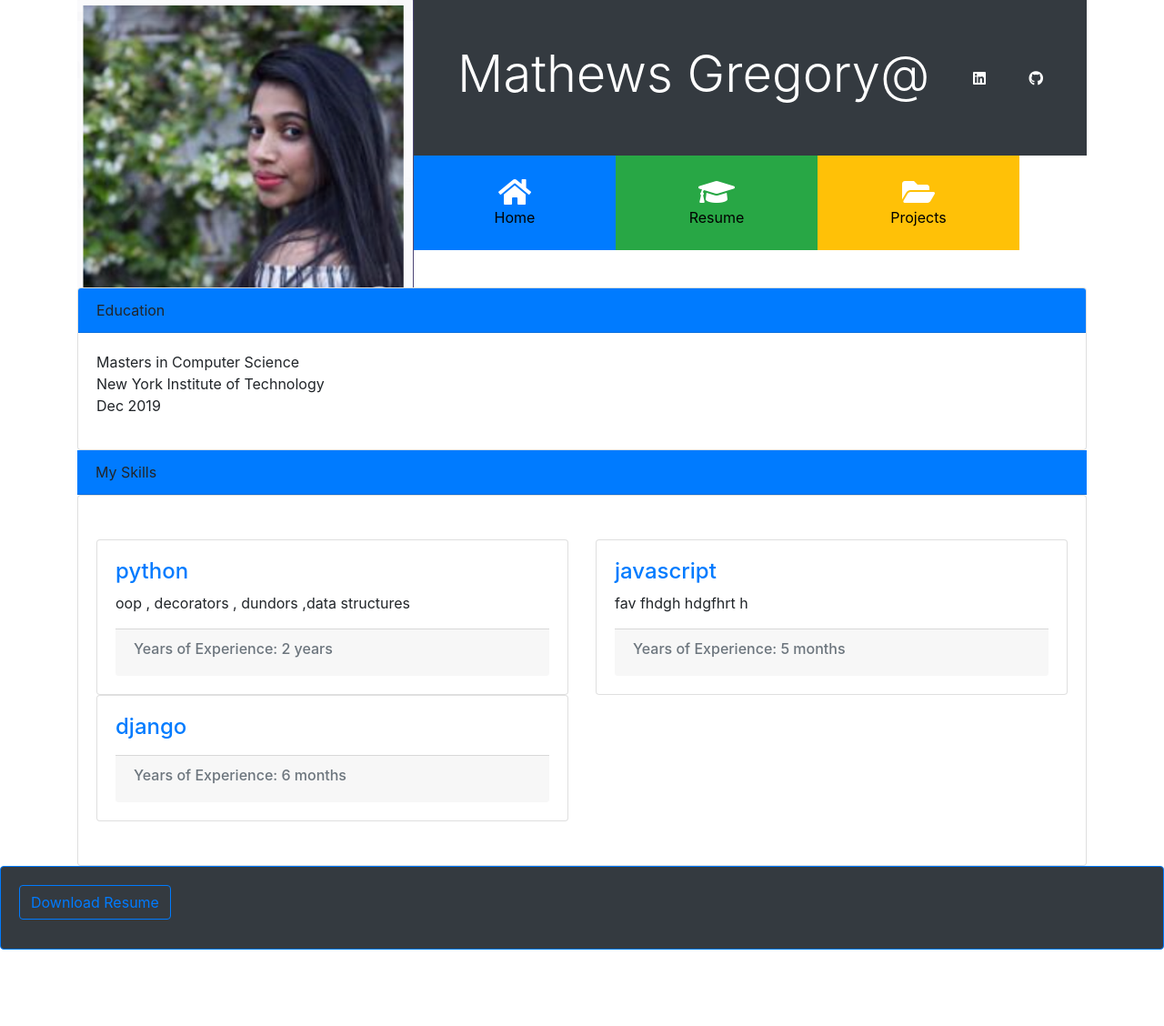
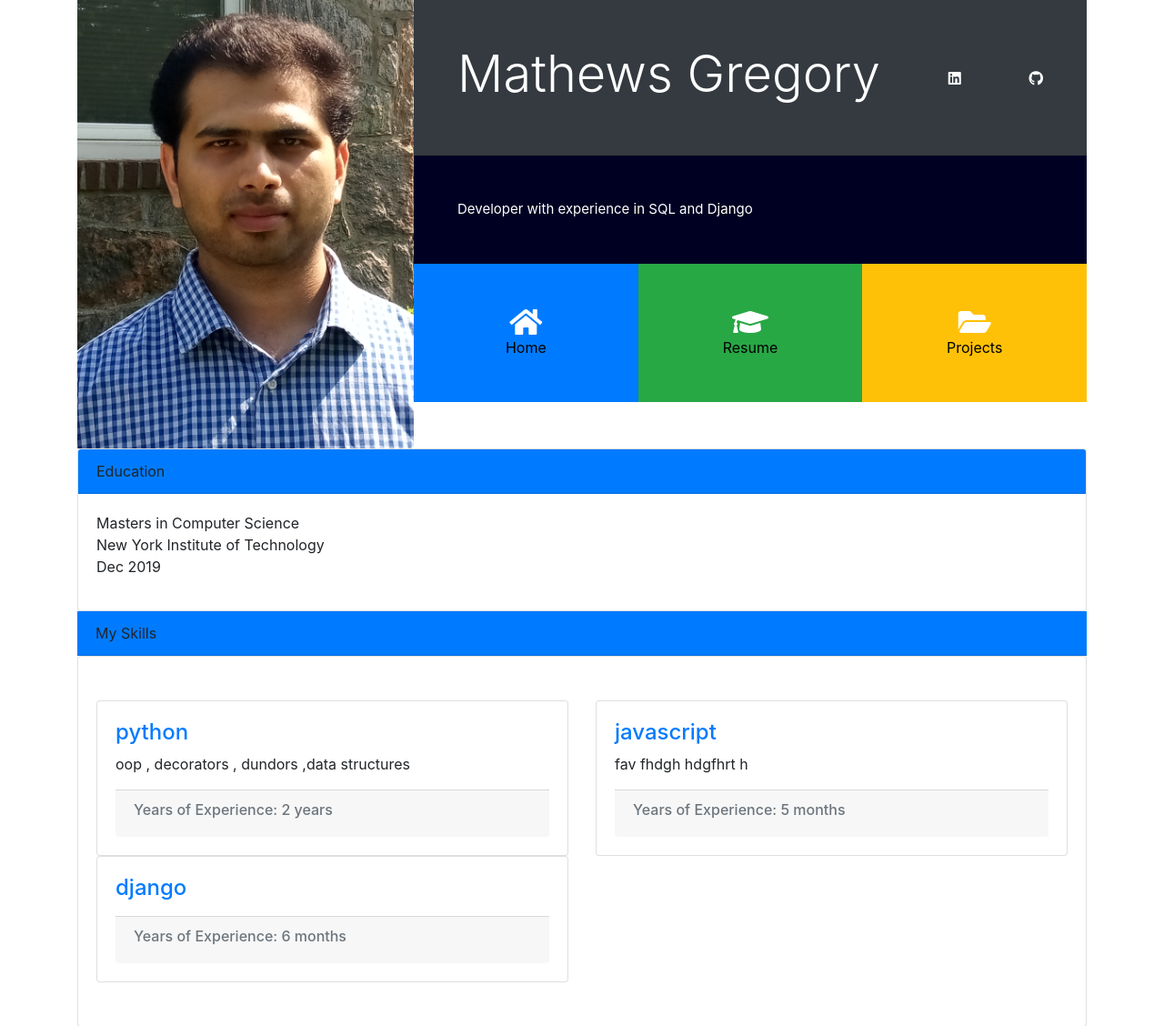
Before and after one commit to mgrego03/My-portfolio-project, a Django app: page / in a window 1280 px wide. Shown: the top 1128 px of the page at 91% size. Before the commit the page ends 1044 px from the top, so only its background shows below. Run offline with Django 3.2, Linux system fonts and the light colour scheme; data comes from the database, SQL or seed files in the repository; some libraries are stand-ins or nearby versions.

Commit message:
changed the static image and uploaded new resume

```diff
--- a/portfolio/static/portfolio/custom.css
+++ b/portfolio/static/portfolio/custom.css
@@ -1,3 +1,4 @@
+
 
 
 #main-header img {
@@ -7,14 +8,14 @@
 
 
 .bg-black {
-  color: red;
+  color: white;
   background: #002;
-  font-size: 30px;
+  font-size: 15px;
 }
 
 
 #main-header .port-item {               /* increase the width   */
-  width: 30%;
+  width: 35%;
 }
 
 
@@ -23,6 +24,8 @@
     color:black;
 }
 
-#red-coloring {
-     color:red;
+@media (min-width: 1199px) {           /* to avoid the space after port-item  */
+  .port-item {
+    padding: 3em !important;
+  }
 }
--- a/portfolio/templates/portfolio/basetemplate.html
+++ b/portfolio/templates/portfolio/basetemplate.html
@@ -18,19 +18,23 @@
 
         <title> Mathews gregory</title>   <!-- will be shown in the page tab above the screen -->
 </head>
+
+
 <body>
  <div class="container">
     <header id="main-header">
       <div class="row no-gutters">
         <div class="col-lg-4 col-md-5">
-          <img src="{% static 'portfolio/Capture22.PNG' %}" alt="">
+          <img src="{% static 'portfolio/image1.jpg' %}" alt="">
         </div>
+
         <div class="col-lg-8 col-md-7">
           <div class="d-flex flex-column">
             <div class="p-5 bg-dark text-white">
               <div class="d-flex flex-row justify-content-between align-items-center">
-                <h1 class="display-4 #red-coloring">Mathews Gregory@</h1>
-                  <div class="d-none d-md-block">
+                <h1 class="display-4">Mathews Gregory
+                </h1>
+                  <div>
                     <a  href="https://www.linkedin.com/in/mathews-gregory-595b37116/" class="text-white" >
                       <i class="fab fa-linkedin"></i>
                      </a>
@@ -43,19 +47,25 @@
               </div>
             </div>
 
+            <div class="p-5 bg-black" >
+                Developer with experience in SQL and Django
+
+            </div>
+
+
 
             <div class="the-blocks">
               <div class="d-flex flex-row text-white align-items-stretch text-center">   <!-- stretch , from top to bottom -->
-                <div class="port-item p-4 bg-primary" data-toggle="collapse" data-target="#home">
+                <div class="port-item p-5 bg-primary" data-toggle="collapse" data-target="#home">
                   <i class="fas fa-home fa-2x d-block"></i>
                  <!-- <span class="d-none d-sm-block #for-home">Home</span>-->
                   <a href ="#" class="d-none d-sm-block"> Home </a>
                 </div>
-                <div class="port-item p-4 bg-success" data-toggle="collapse" data-target="#resume">
+                <div class="port-item p-5 bg-success" data-toggle="collapse" data-target="#resume">
                   <i class="fas fa-graduation-cap fa-2x d-block"></i>
                   <a href ="#" class="d-none d-sm-block"> Resume </a>
                 </div>
-                <div class="port-item p-4 bg-warning" data-toggle="collapse" data-target="#work">
+                <div class="port-item p-5 bg-warning" data-toggle="collapse" data-target="#work">
                   <i class="fas fa-folder-open fa-2x d-block"></i>
                   <a href ="{% url 'project:all_project' %}" class="d-none d-sm-block"> Projects </a>
                 </div>
```
Also changed, not shown: portfolio/static/portfolio/Capture22.PNG (deleted), portfolio/static/portfolio/image1.jpg (added), portfolio/static/portfolio/image2.jpg (added), 1 other file. Lines whose indentation alone changed are shown as unchanged.
